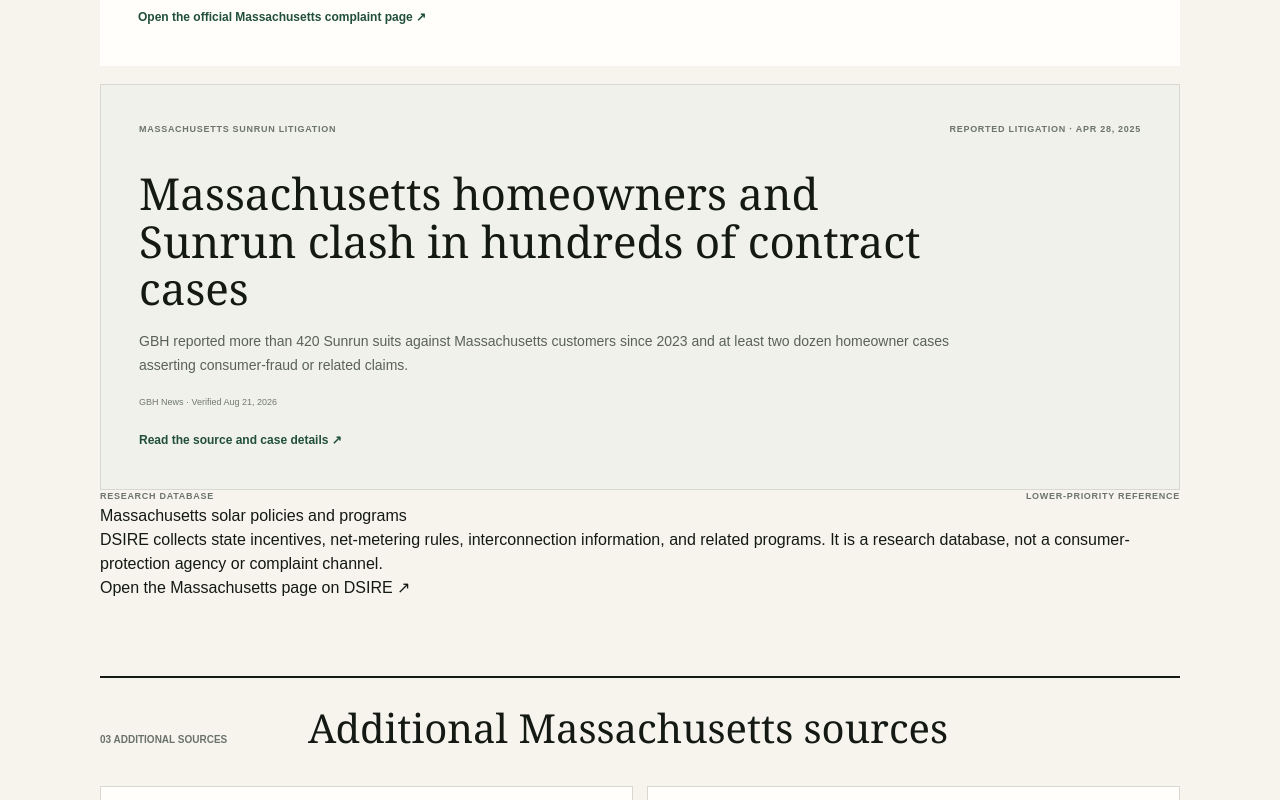
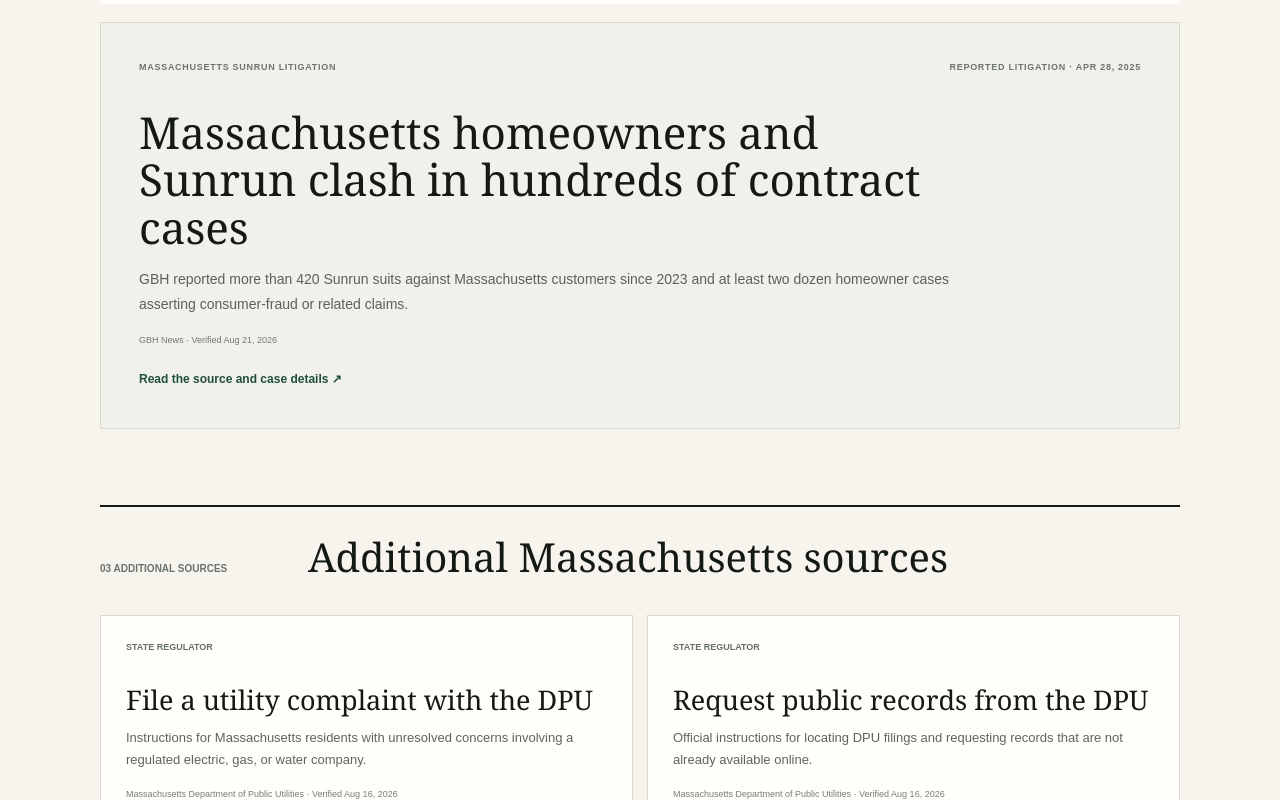
Before and after one commit to Decentralized-Rob/solar-consumer-research, a Next.js app: page /states/massachusetts in a window 1280 px wide. Shown: the part 1120-1920 px from the top of the page. Built offline with nearby package versions, Linux system fonts and the light colour scheme.

Commit message:
Remove DSIRE and correct state resource directory (components/state-resource-page.tsx)

```diff
--- a/components/state-resource-page.tsx
+++ b/components/state-resource-page.tsx
@@ -1,6 +1,6 @@
 import Link from "next/link";
 import { InfoPage } from "./info-page";
-import { dsireStateUrl, resources, stateSlug } from "../lib/content";
+import { resources, stateSlug } from "../lib/content";
 import { consumerProtectionByState, getStateSolarCase } from "../lib/state-research";
 
 export function StateResourcePage({ state }: { state: { code: string; name: string; available: boolean } }) {
@@ -11,7 +11,6 @@ export function StateResourcePage({ state }: { state: { code: string; name: stri
       && item.id !== "ma-electric-company"
       && item.url !== consumerProtection?.url,
   );
-  const dsireUrl = dsireStateUrl(state.code);
   const pageSchema = {
     "@context": "https://schema.org",
     "@type": "CollectionPage",
@@ -67,7 +66,6 @@ export function StateResourcePage({ state }: { state: { code: string; name: stri
       <nav className="state-question-nav" aria-label={`${state.name} solar resource questions`}>
         <a href="#consumer-protection">Where can I file a solar company complaint in {state.name}?</a>
         <a href="#solar-case">What residential solar lawsuit or enforcement action is relevant?</a>
-        <a href="#solar-policies">Where are {state.name} solar policies and programs listed?</a>
       </nav>
 
       <section id="consumer-protection" className="state-source-lead" aria-labelledby="consumer-protection-title">
@@ -87,13 +85,6 @@ export function StateResourcePage({ state }: { state: { code: string; name: stri
           <a href={solarCase.url} target="_blank" rel="noreferrer">Read the source and case details ↗</a>
         </section>
       )}
-
-      <section id="solar-policies" className="state-policy-source" aria-labelledby="solar-policies-title">
-        <div className="state-source-meta"><span>Research database</span><span>Lower-priority reference</span></div>
-        <h2 id="solar-policies-title">{state.name} solar policies and programs</h2>
-        <p>DSIRE collects state incentives, net-metering rules, interconnection information, and related programs. It is a research database, not a consumer-protection agency or complaint channel.</p>
-        <a href={dsireUrl} target="_blank" rel="noreferrer">Open the {state.name} page on DSIRE ↗</a>
-      </section>
 
       {stateResources.length > 0 ? (
         <section id="state-sources" className="state-source-section" aria-labelledby="state-sources-title">
```
